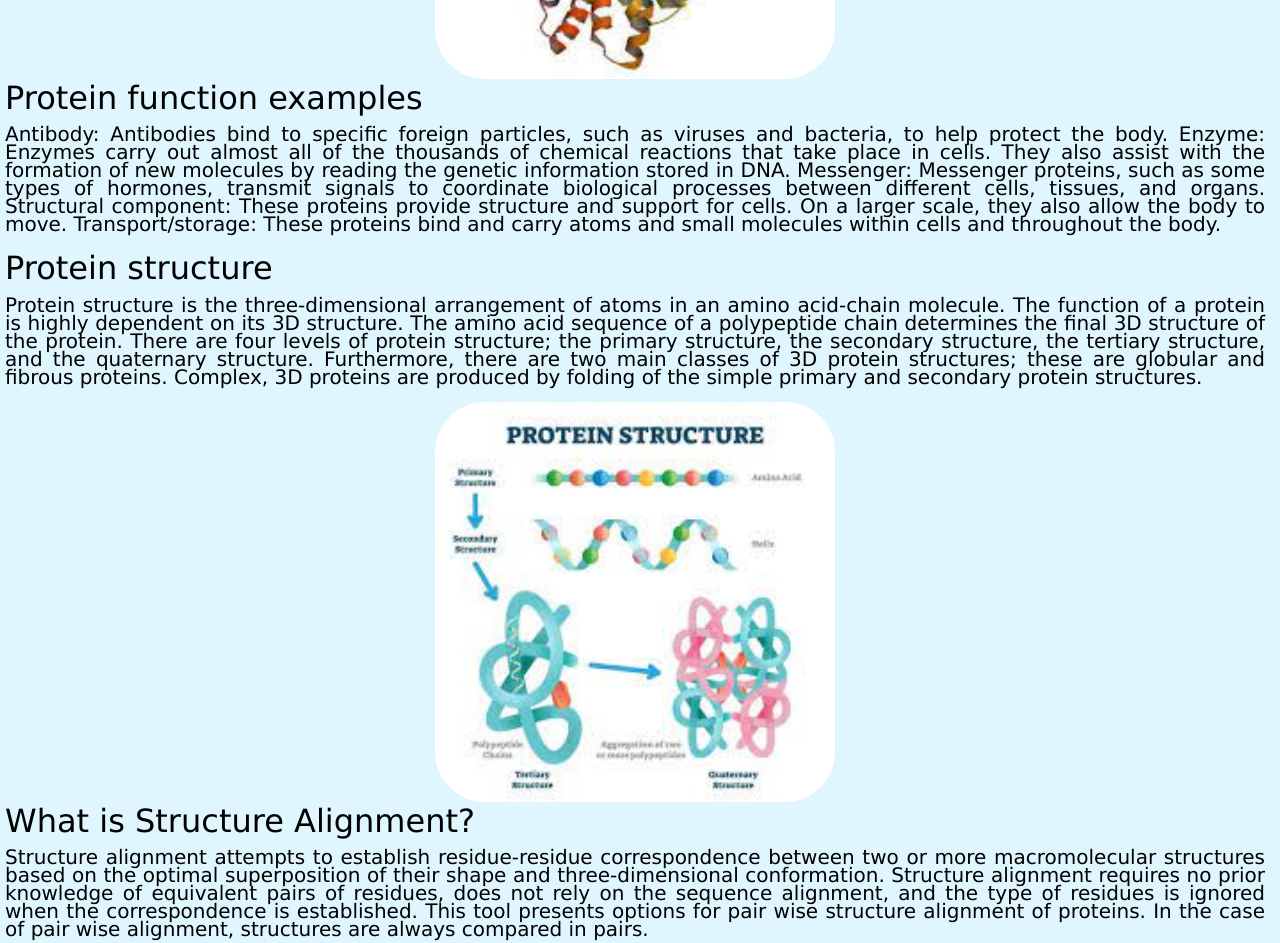
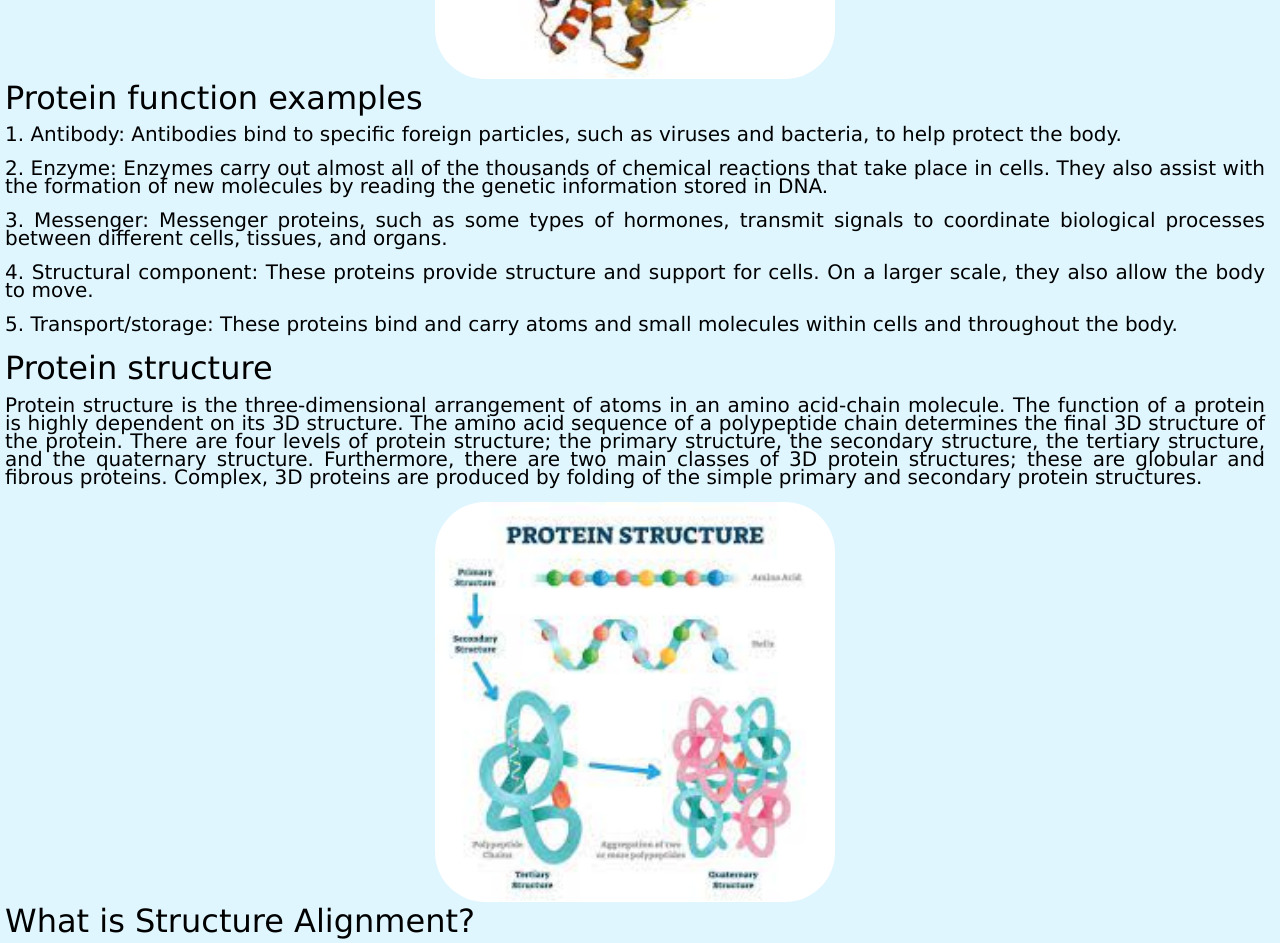
Before and after one commit to YUVI-09/LAB-SIMULATION, a plain HTML site: page index.html in a window 1280 px wide. Shown: the part 680-1623 px from the top of the page. Drawn offline with nearby package versions, Linux system fonts and the light colour scheme.

Commit message:
Update index.html

```diff
--- a/index.html
+++ b/index.html
@@ -53,15 +53,15 @@
         </p>
         <div><img src="download.png" ></div>
         <h2>Protein function examples </h2>
-        <p>Antibody: Antibodies bind to specific foreign particles, such as viruses and bacteria, to help protect the
-            body.
-            Enzyme: Enzymes carry out almost all of the thousands of chemical reactions that take place in cells. They
-            also assist with the formation of new molecules by reading the genetic information stored in DNA.
-            Messenger: Messenger proteins, such as some types of hormones, transmit signals to coordinate biological
-            processes between different cells, tissues, and organs.
-            Structural component: These proteins provide structure and support for cells. On a larger scale, they also
-            allow the body to move.
-            Transport/storage: These proteins bind and carry atoms and small molecules within cells and throughout the
+        <p>1.   Antibody: Antibodies bind to specific foreign particles, such as viruses and bacteria, to help protect the
+            body.</p>
+        <p>2.   Enzyme: Enzymes carry out almost all of the thousands of chemical reactions that take place in cells. They
+            also assist with the formation of new molecules by reading the genetic information stored in DNA.</p>
+        <p>3.   Messenger: Messenger proteins, such as some types of hormones, transmit signals to coordinate biological
+            processes between different cells, tissues, and organs.</p>
+        <p>4.   Structural component: These proteins provide structure and support for cells. On a larger scale, they also
+            allow the body to move.</p>
+        <p>5.   Transport/storage: These proteins bind and carry atoms and small molecules within cells and throughout the
             body.
         </p>
         <h2>
@@ -91,8 +91,8 @@
         <h2>
             When is Structure Alignment useful?
         </h2>
-        <P>Structure alignment is a valuable tool for the comparison of proteins with low sequence similarity, where
-            evolutionary relationships between proteins cannot be easily detected by standard sequence alignment
+        <P>Structure alignment is a valuable tool for the comparison of proteins with low structure similarity, where
+            evolutionary relationships between proteins cannot be easily detected by standard structure alignment
             techniques. Pair wise protein structure comparison can be used for analysis of conformational changes on
             ligand binding, analysis of structural variation between proteins within an evolutionary family, and
             identification of common structural domains.
```
